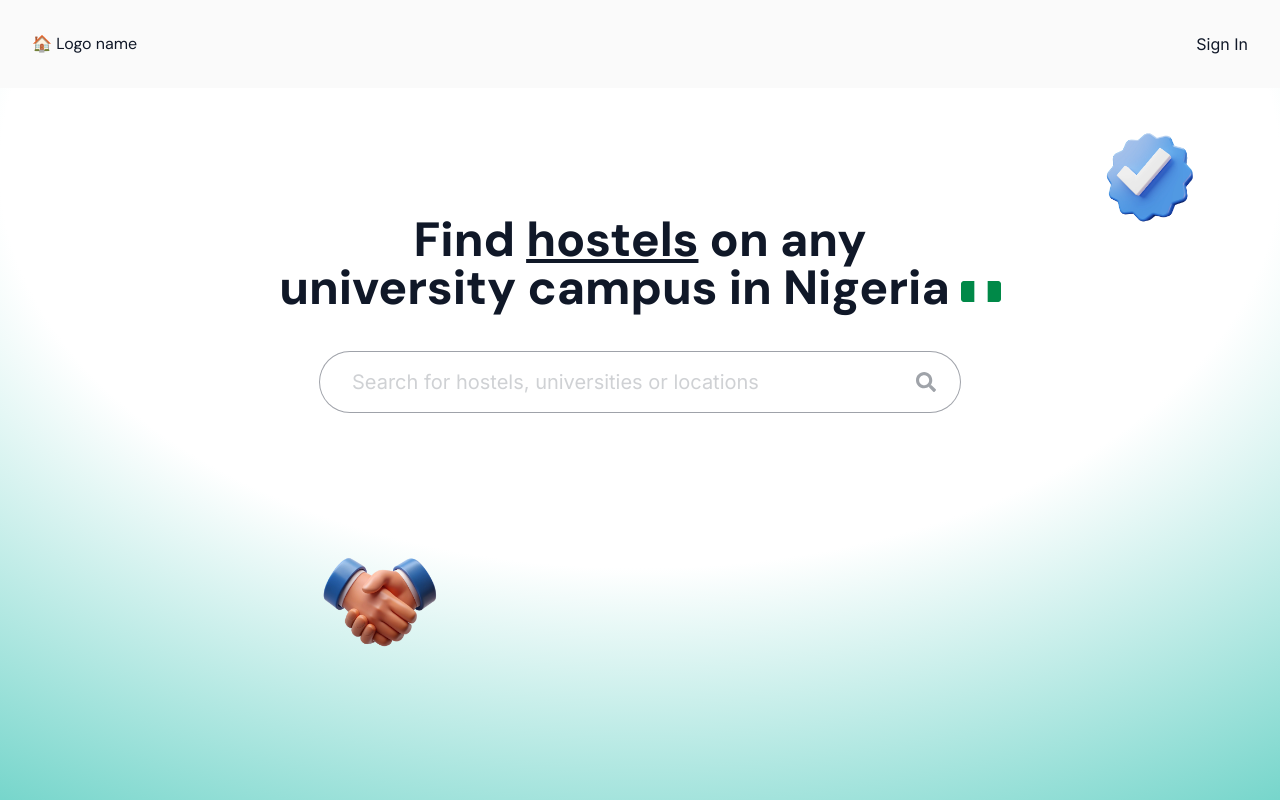
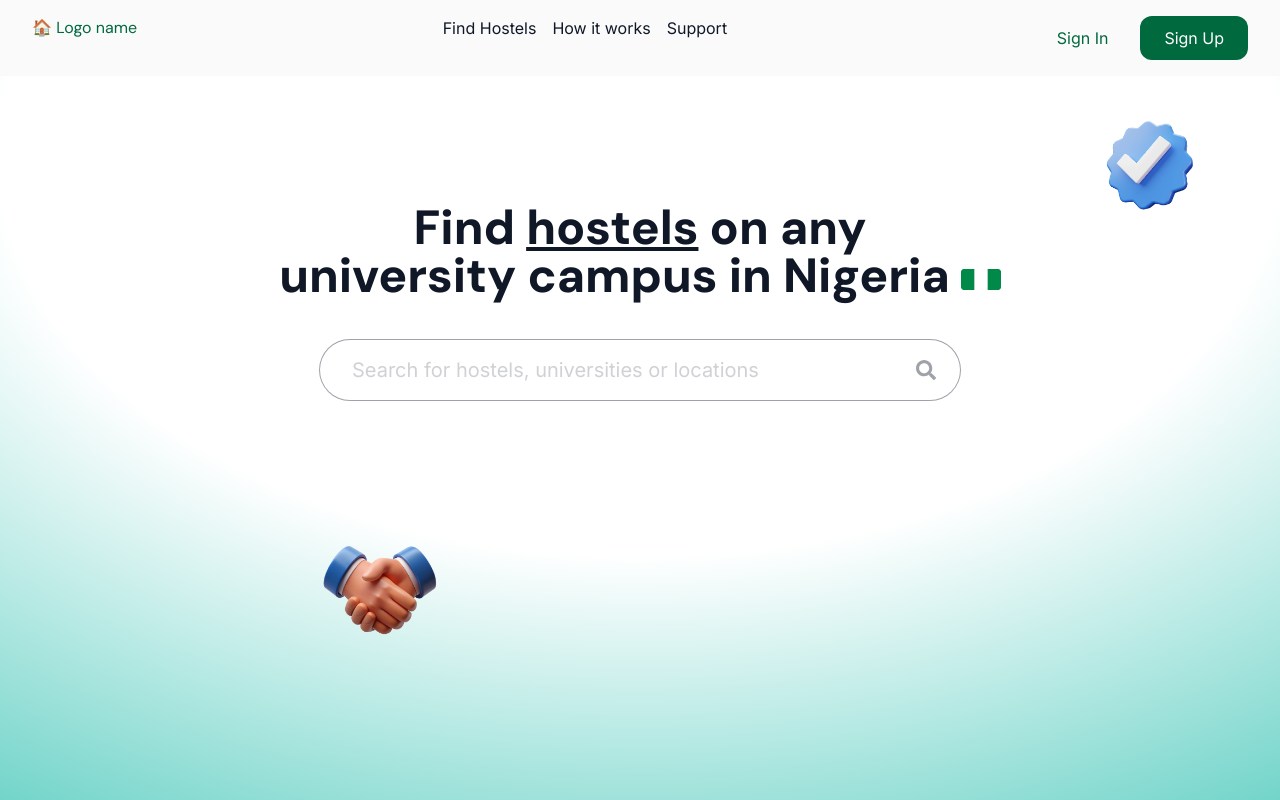
Before and after one commit to fagbenjaenoch/dorms-ng, a Next.js app in the folder apps/frontend/: page / in a window 1280 px wide. Shown: the top 800 px of the page. Built offline with nearby package versions, Linux system fonts and the light colour scheme.

Commit message:
changed desktop nav to new ui

```diff
--- a/apps/frontend/app/components/DesktopNav.tsx
+++ b/apps/frontend/app/components/DesktopNav.tsx
@@ -1,12 +1,24 @@
 import BrandIcon from "./ui/BrandIcon";
+import NavLink from "./ui/NavLink";
 
 export default function DesktopNav() {
   return (
-    <div className="hidden lg:flex justify-between p-8">
+    <div className="hidden lg:flex justify-between px-8 py-4 item-center">
+      <BrandIcon />
       <div className="flex gap-4">
-        <BrandIcon />
+        <NavLink href="#" label="Find Hostels" />
+        <NavLink href="#" label="How it works" />
+        <NavLink href="#" label="Support" />
       </div>
-      <a href="#">Sign In</a>
+
+      <div className="flex gap-2">
+        <a className="text-primary py-2.5 px-6" href="#">
+          Sign In
+        </a>
+        <a className="text-white bg-primary py-2.5 px-6 rounded-xl" href="#">
+          Sign Up
+        </a>
+      </div>
     </div>
   );
 }
--- a/apps/frontend/app/components/ui/BrandIcon.tsx
+++ b/apps/frontend/app/components/ui/BrandIcon.tsx
@@ -1,3 +1,3 @@
 export default function BrandIcon() {
-  return <span className="font-sans">🏠 Logo name</span>;
+  return <span className="font-sans text-primary">🏠 Logo name</span>;
 }
--- /dev/null
+++ b/apps/frontend/app/components/ui/NavLink.tsx
@@ -0,0 +1,15 @@
+interface NavLinkProps {
+  href: string;
+  label: string;
+}
+
+export default function NavLink({ href, label }: NavLinkProps) {
+  return (
+    <a
+      className="hover:text-primary hover:border-b-2 hover:border-b-secondary"
+      href={href}
+    >
+      {label}
+    </a>
+  );
+}
--- a/apps/frontend/app/globals.css
+++ b/apps/frontend/app/globals.css
@@ -4,11 +4,19 @@
 :root {
   --background: #ffffff;
   --foreground: #171717;
+  --primary: #00693e;
+  --secondary: #a63300;
+  --tertiary: #ffd709;
+  --neutral: #f5f7f6;
 }
 
 @theme inline {
+  --color-foreground: var(--foreground);
   --color-background: var(--background);
-  --color-foreground: var(--foreground);
+  --color-primary: var(--primary);
+  --color-secondary: var(--secondary);
+  --color-tertiary: var(--tertiary);
+  --color-neutral: var(--neutral);
   --font-sans: var(--font-dm-sans);
   --font-inter: var(--font-inter);
 }
```
